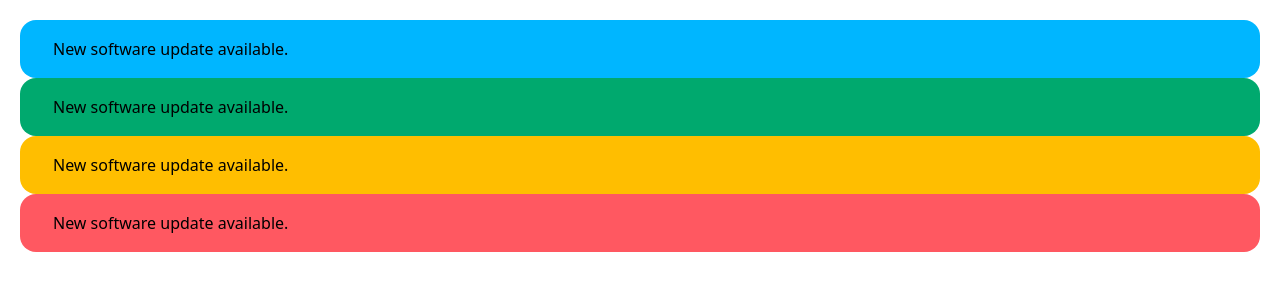
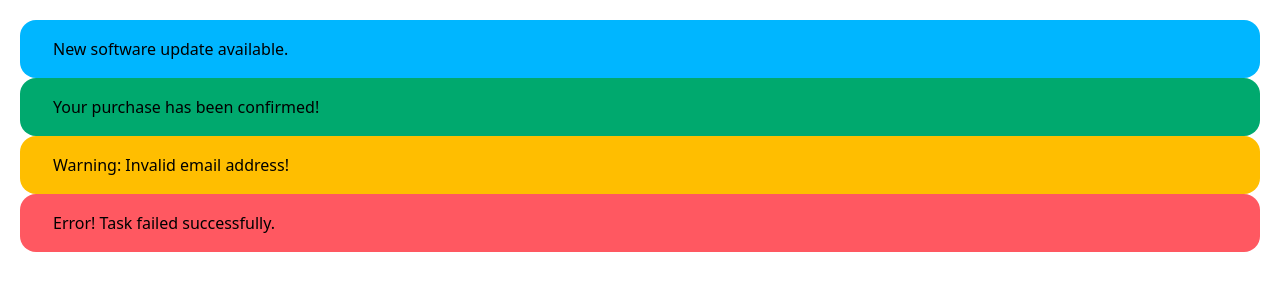
Before and after one commit to mehrnaz98/Alert-app, a Vue app: page / in a window 1280 px wide. Shown: the top 300 px of the page. Built offline with nearby package versions, Linux system fonts and the light colour scheme.

Commit message:
add slot
used slots to display the messages from the parent

```diff
--- a/src/components/AppAlert.vue
+++ b/src/components/AppAlert.vue
@@ -30,7 +30,7 @@ const icon = computed(() => {
 <template>
   <div role="alert" :class="`alert ${alertType}`">
     <component :is="icon"></component>
-    <span>New software update available.</span>
+    <span><slot></slot></span>
   </div>
 </template>
 
```
